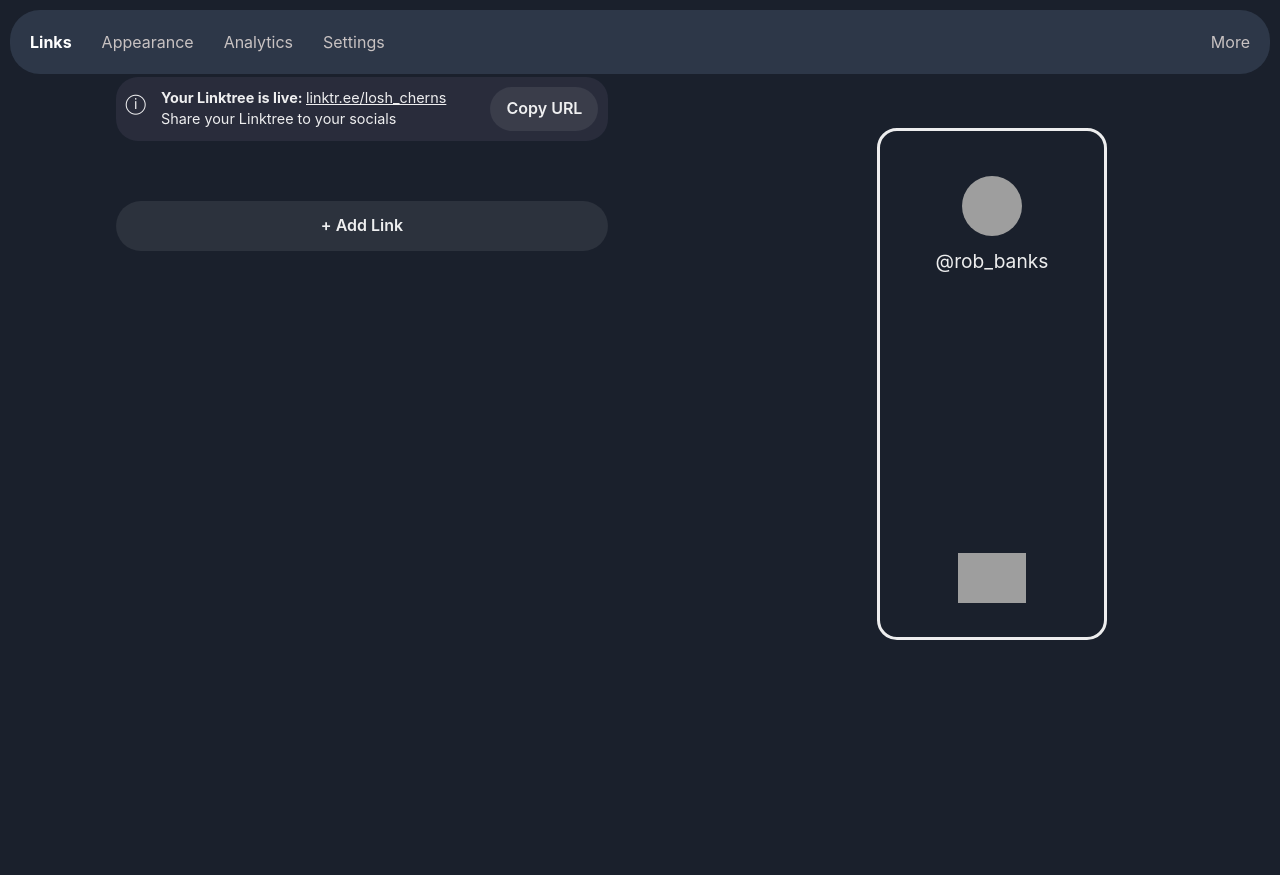
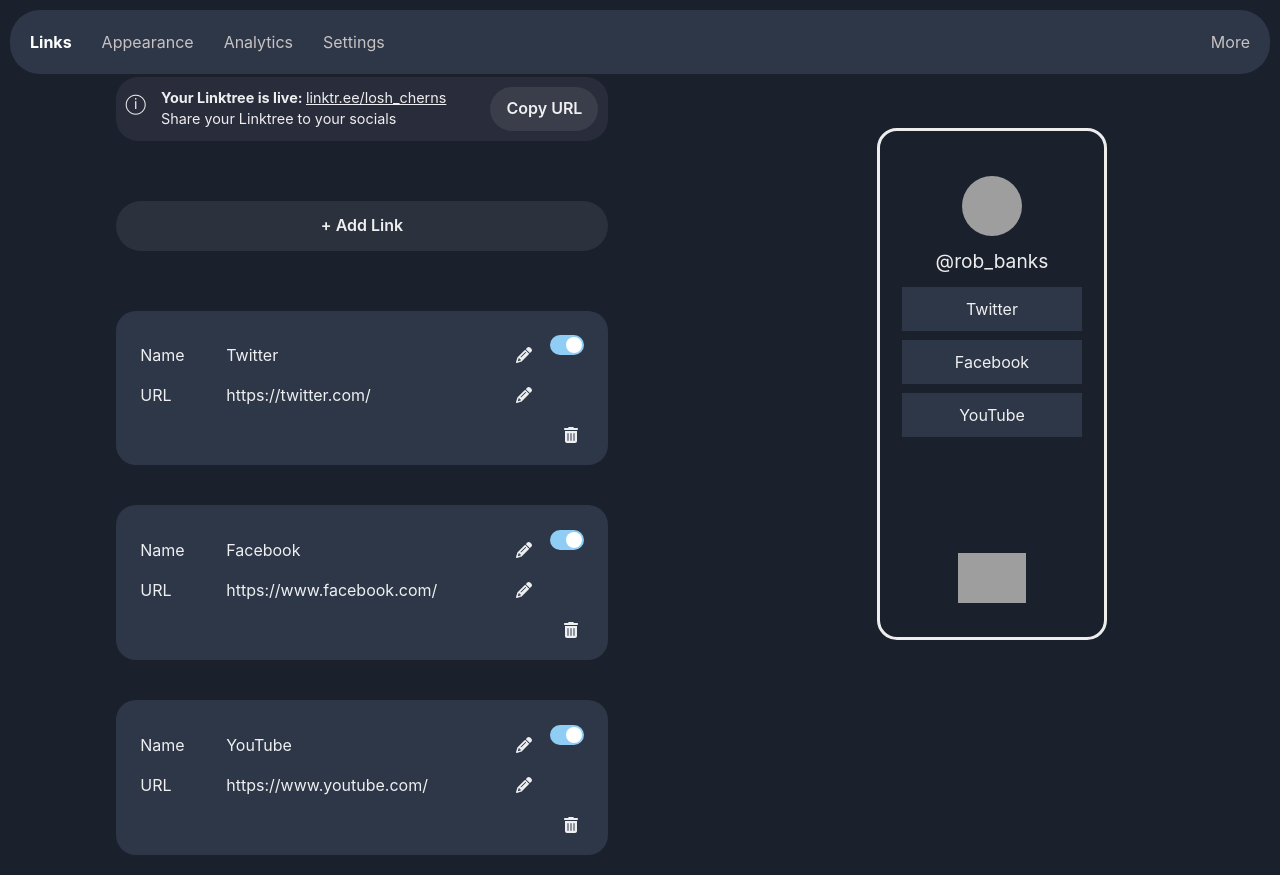
Before and after one commit to alekseycode/linktree-app, a React (Vite) app: page /preview/links in a window 1280 px wide. Before the commit the page ends 800 px from the top, so only its background shows below. Built offline with nearby package versions, Linux system fonts and the light colour scheme; grey boxes are pictures that could not be loaded.

Commit message:
hide add link button after add link

```diff
--- a/data.js
+++ b/data.js
@@ -6,48 +6,48 @@ const DESIGN = {
   imgURL: "https://bit.ly/dan-abramov",
   public: true,
   links: [
+    {
+      id: 1,
+      name: "YouTube",
+      url: "https://www.youtube.com/",
+      icon: "I_YT",
+      active: true,
+    },
+    {
+      id: 2,
+      name: "Facebook",
+      url: "https://www.facebook.com/",
+      icon: "I_FB",
+      active: true,
+    },
+    {
+      id: 3,
+      name: "Twitter",
+      url: "https://twitter.com/",
+      icon: "I_TW",
+      active: true,
+    },
     // {
-    //   id: 1,
-    //   name: "YouTube",
-    //   url: "https://www.youtube.com/",
-    //   icon: "I_YT",
+    //   id: 4,
+    //   name: "Instagram",
+    //   url: "https://www.instagram.com/",
+    //   icon: "I_IG",
     //   active: true,
     // },
     // {
-    //   id: 2,
-    //   name: "Facebook",
-    //   url: "https://www.facebook.com/",
-    //   icon: "I_FB",
+    //   id: 5,
+    //   name: "LinkedIn",
+    //   url: "https://www.linkedin.com/",
+    //   icon: "I_LI",
     //   active: true,
     // },
     // {
-    //   id: 3,
-    //   name: "Twitter",
-    //   url: "https://twitter.com/",
-    //   icon: "I_TW",
+    //   id: 6,
+    //   name: "Reddit",
+    //   url: "https://www.reddit.com/",
+    //   icon: "I_RD",
     //   active: true,
     // },
-    //   {
-    //     id: 4,
-    //     name: "Instagram",
-    //     url: "https://www.instagram.com/",
-    //     icon: "I_IG",
-    //     active: true,
-    //   },
-    //   {
-    //     id: 5,
-    //     name: "LinkedIn",
-    //     url: "https://www.linkedin.com/",
-    //     icon: "I_LI",
-    //     active: true,
-    //   },
-    //   {
-    //     id: 6,
-    //     name: "Reddit",
-    //     url: "https://www.reddit.com/",
-    //     icon: "I_RD",
-    //     active: true,
-    //   },
   ],
 };
 
--- a/src/views/links/Links.jsx
+++ b/src/views/links/Links.jsx
@@ -47,6 +47,7 @@ const Links = () => {
         <AddLink
           createLinkItem={createLinkItem}
           onXClick={() => setShowAddLink(false)}
+          setShowAddLink={setShowAddLink}
         />
       ) : (
         <Button
--- a/src/views/links/components/AddLink.jsx
+++ b/src/views/links/components/AddLink.jsx
@@ -2,7 +2,7 @@ import { Button, Flex, Input, Text } from "@chakra-ui/react";
 import { useState } from "react";
 import uuid from "react-uuid";
 
-const AddLink = ({ createLinkItem, onXClick, id }) => {
+const AddLink = ({ createLinkItem, onXClick, id, setShowAddLink }) => {
   const [url, setUrl] = useState("");
   return (
     <Flex bg="gray.700" borderRadius="20px" mb="40px" pb="10px" id={id}>
@@ -40,6 +40,7 @@ const AddLink = ({ createLinkItem, onXClick, id }) => {
                 isActive: true,
               });
               setUrl("");
+              setShowAddLink(false);
             }}
             borderRadius="full"
             px="30px"
--- a/src/views/links/components/items/LinkItem.jsx
+++ b/src/views/links/components/items/LinkItem.jsx
@@ -28,7 +28,7 @@ const LinkItem = ({ id, url, name, deleteLinkItem, updateLink }) => {
               />
             </Flex>
           </Flex>
-          <Switch name="showLink" />
+          <Switch name="showLink" defaultChecked />
         </Flex>
         <Flex justifyContent="end">
           <Button onClick={() => deleteLinkItem(id)} bg="gray.700" mr="-10px">
```
